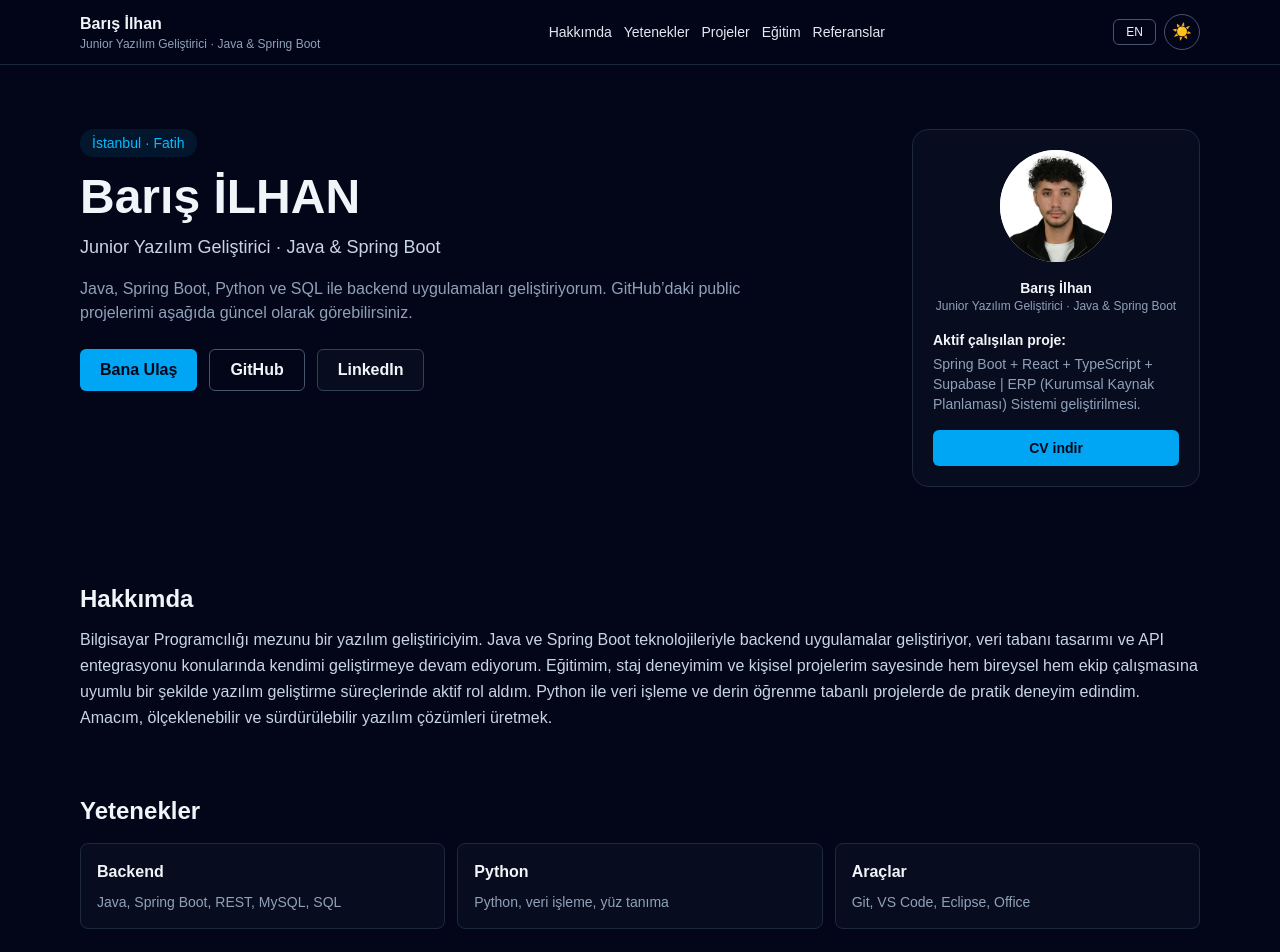
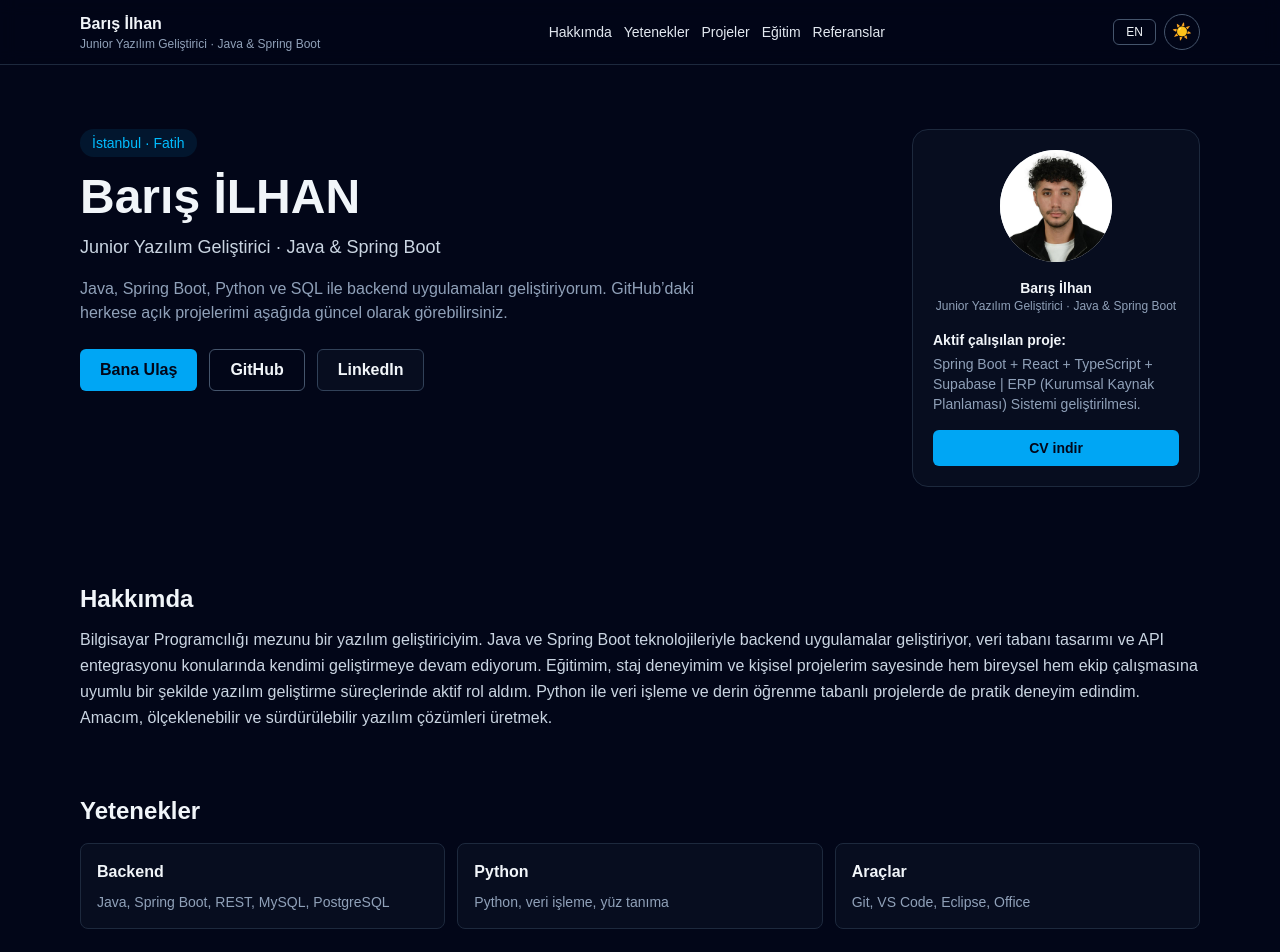
Before and after one commit to barslhn/Portfolio-Portfy, a Next.js app: page / in a window 1280 px wide. Shown: the top 952 px of the page. Built offline with nearby package versions, Linux system fonts and the light colour scheme; no server answers.

Commit message:
feat: kod üzerinde değişimler.

```diff
--- a/app/page.tsx
+++ b/app/page.tsx
@@ -5,7 +5,6 @@ import { useEffect, useState } from "react";
 
 const GITHUB_USERNAME = "barslhn";
 
-// İndirme ikonu için ufak bir bileşen (SVG)
 const DownloadIcon = () => (
   <svg
     xmlns="http://www.w3.org/2000/svg"
@@ -34,7 +33,7 @@ const TEXTS = {
     hero_title: "Barış İLHAN",
     hero_role: "Junior Yazılım Geliştirici · Java & Spring Boot",
     hero_desc:
-      "Java, Spring Boot, Python ve SQL ile backend uygulamaları geliştiriyorum. GitHub’daki public projelerimi aşağıda güncel olarak görebilirsiniz.",
+      "Java, Spring Boot, Python ve SQL ile backend uygulamaları geliştiriyorum. GitHub’daki herkese açık projelerimi aşağıda güncel olarak görebilirsiniz.",
     contact_btn: "Bana Ulaş",
     github_btn: "GitHub",
     linkedin_btn: "LinkedIn",
@@ -52,7 +51,7 @@ const TEXTS = {
     skills_backend: "Backend",
     skills_python: "Python",
     skills_tools: "Araçlar",
-    skills_backend_desc: "Java, Spring Boot, REST, MySQL, SQL",
+    skills_backend_desc: "Java, Spring Boot, REST, MySQL, PostgreSQL",
     skills_python_desc: "Python, veri işleme, yüz tanıma",
     skills_tools_desc: "Git, VS Code, Eclipse, Office",
     projects_title: "Projeler",
@@ -71,7 +70,6 @@ const TEXTS = {
     edu1_year: "2025",
     edu2: "Teknik Kimya Laboratuvarı – Kadırga MTAL",
     edu2_year: "2020",
-    // GÜNCELLENDİ: Sertifikalar artık obje listesi
     certificates: [
       { name: "Java 101 – Turkcell Geleceği Yazanlar (2025)", file: "/certificates/java-101-turkcell.pdf" },
       { name: "Java 201 – Turkcell Geleceği Yazanlar (2025)", file: "/certificates/java-201-turkcell.pdf" },
@@ -138,7 +136,7 @@ const TEXTS = {
     skills_backend: "Backend",
     skills_python: "Python",
     skills_tools: "Tools",
-    skills_backend_desc: "Java, Spring Boot, REST, MySQL, SQL",
+    skills_backend_desc: "Java, Spring Boot, REST, MySQL, PostgreSQL",
     skills_python_desc: "Python, data processing, face recognition",
     skills_tools_desc: "Git, VS Code, Eclipse, Office",
     projects_title: "Projects",
@@ -159,7 +157,6 @@ const TEXTS = {
     edu2:
       "Technical Chemistry Laboratory – Kadırga Vocational and Technical Anatolian High School",
     edu2_year: "2020",
-    // UPDATED: Certificates structure with files
     certificates: [
       { name: "Java 101 – Turkcell Geleceği Yazanlar (2025)", file: "/certificates/java-101-turkcell.pdf" },
       { name: "Java 201 – Turkcell Geleceği Yazanlar (2025)", file: "/certificates/java-201-turkcell.pdf" },
@@ -691,7 +688,7 @@ export default function Home() {
           <h3 className="text-xl font-semibold mt-6 mb-3">
             {t.certificates_title}
           </h3>
-          {/* GÜNCELLENEN SERTİFİKA LİSTESİ */}
+          {/* SERTİFİKA LİSTESİ */}
           <ul
             className={
               isDark
```
